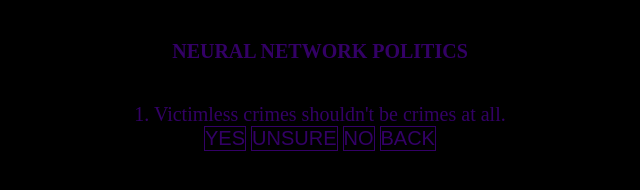
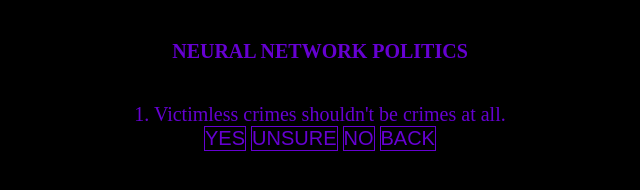
Before and after one commit to yetdarkerdevelopment/neuralnetwork_politics, a plain HTML site: page questions.html in a window 1280 px wide. Shown: the whole page, without its empty margins (320-960 px from the left). Drawn offline with Linux system fonts and the light colour scheme.

Commit message:
Color change

```diff
--- a/css/style.css
+++ b/css/style.css
@@ -1,5 +1,5 @@
 * {
-    color: #330066;
+    color: #6600d2;
     background-color: #000000;
     padding: 0;
     margin: 0;
@@ -23,5 +23,5 @@ li {
 }
 
 button {
-    border: 1px solid #330066;
+    border: 1px solid #6600d2;
 }
--- a/js/neuralnetwork.js
+++ b/js/neuralnetwork.js
@@ -35,6 +35,7 @@ export function transpose(matrix_a) {
 }
 
 export function matrixAdd(matrix_a, matrix_b) {
+
     if ((matrix_a.length % matrix_b.length == 0) && (matrix_a[0].length % matrix_b[0].length == 0)) {
         for (let i = 0; i < matrix_a.length; i += 1) {
             for (let j = 0; j < matrix_a[0].length; j += 1) {
```
